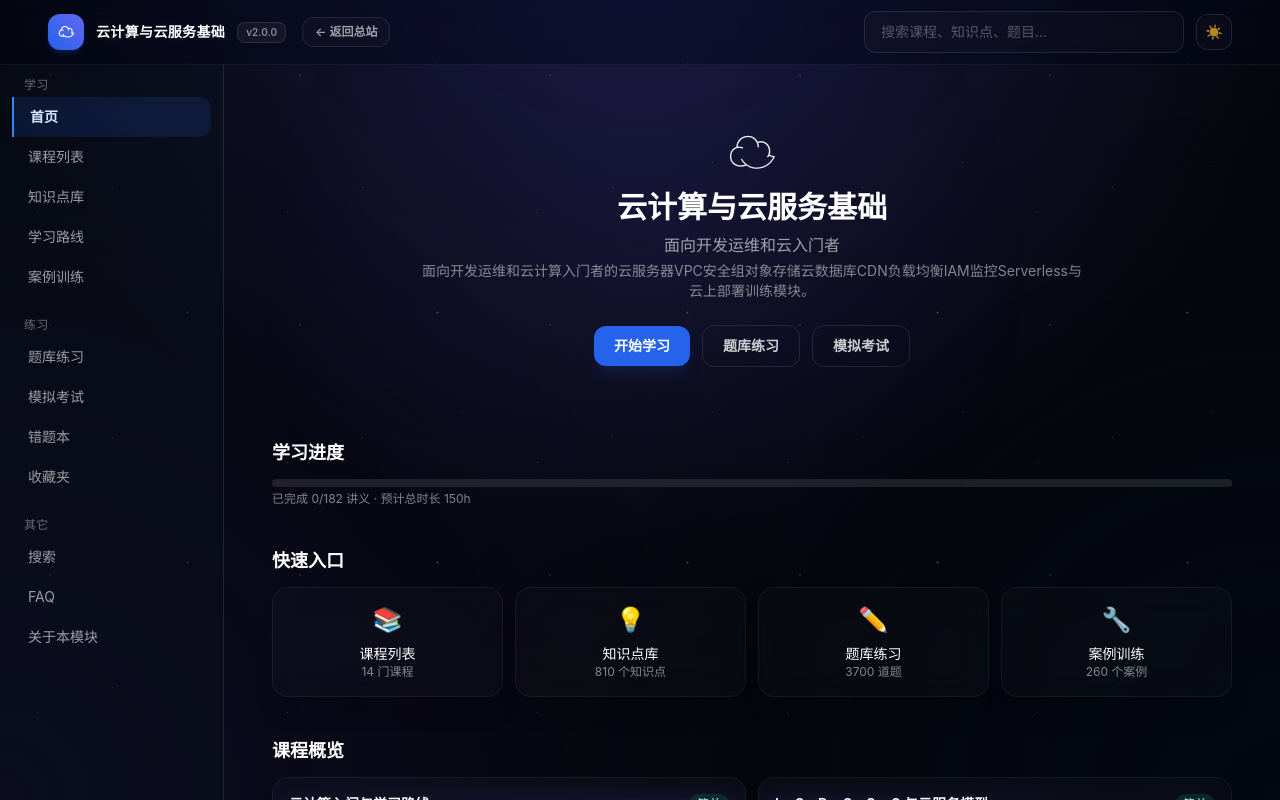
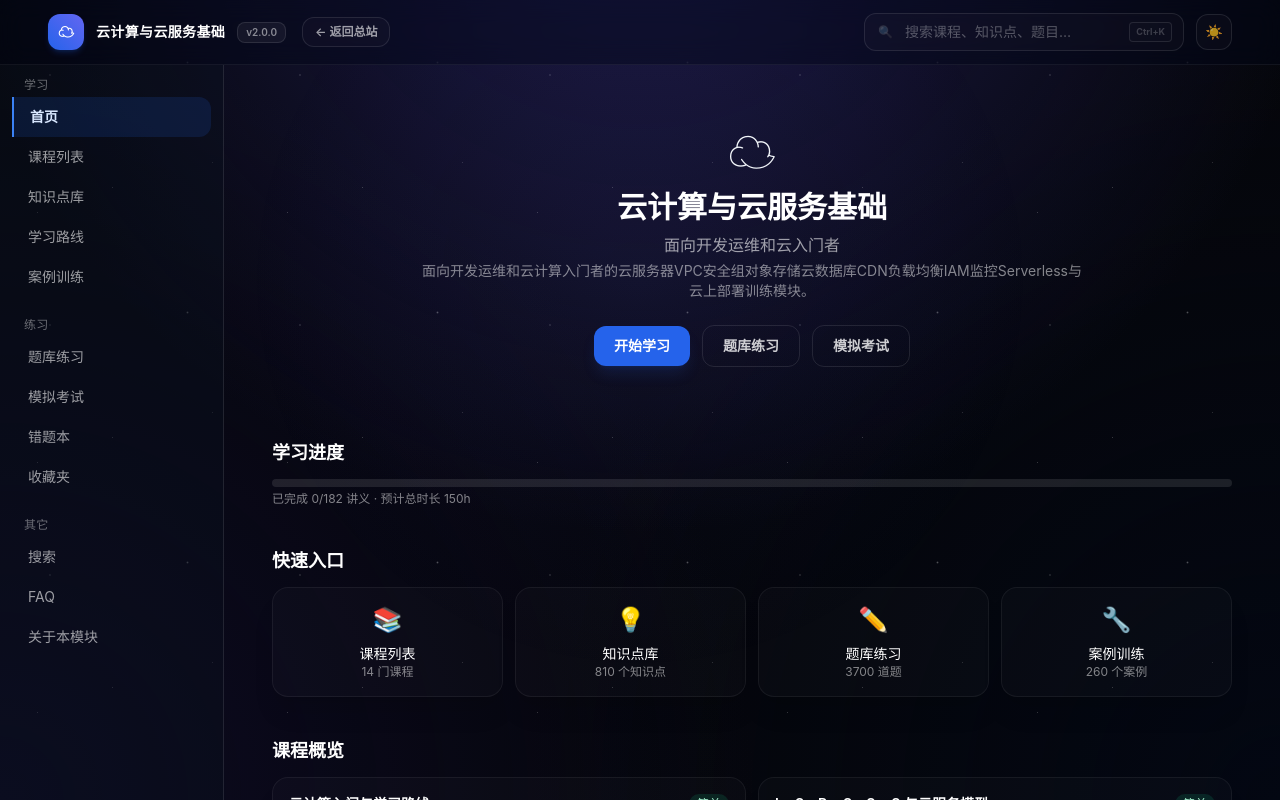
Before and after one commit to openskill-galaxy/module-cloud-computing-basic, a React (Vite) app: page / in a window 1280 px wide. Shown: the top 800 px of the page. Built offline with nearby package versions, Linux system fonts and the light colour scheme.

Commit message:
style: optimize database schema and redesign premium visual UI

```diff
--- a/src/components/Layout.tsx
+++ b/src/components/Layout.tsx
@@ -19,7 +19,7 @@ export default function Layout({
       <div className="flex flex-1">
         <Sidebar />
         <main className="flex-1 min-w-0">
-          <div className="container-page py-8">{children}</div>
+          <div className="container-page py-8 animate-fade-in">{children}</div>
         </main>
       </div>
       <Footer module={data.module} />
--- a/src/components/SearchBox.tsx
+++ b/src/components/SearchBox.tsx
@@ -13,6 +13,7 @@ export default function SearchBox() {
   const [open, setOpen] = useState(false);
   const navigate = useNavigate();
   const boxRef = useRef<HTMLDivElement>(null);
+  const inputRef = useRef<HTMLInputElement>(null);
 
   useEffect(() => {
     function handleClick(e: MouseEvent) {
@@ -22,6 +23,21 @@ export default function SearchBox() {
     }
     document.addEventListener("mousedown", handleClick);
     return () => document.removeEventListener("mousedown", handleClick);
+  }, []);
+
+  useEffect(() => {
+    function handleKeyDown(e: KeyboardEvent) {
+      if ((e.ctrlKey || e.metaKey) && e.key === "k") {
+        e.preventDefault();
+        inputRef.current?.focus();
+      }
+      if (e.key === "Escape") {
+        setOpen(false);
+        inputRef.current?.blur();
+      }
+    }
+    document.addEventListener("keydown", handleKeyDown);
+    return () => document.removeEventListener("keydown", handleKeyDown);
   }, []);
 
   // 延迟加载搜索数据（首次聚焦或输入时）
@@ -67,31 +83,51 @@ export default function SearchBox() {
     navigate(r.url);
   }
 
+  const typeColor: Record<SearchResult["type"], string> = {
+    course: "bg-brand-500/10 text-brand-300 border-brand-500/20",
+    lesson: "bg-cyan-500/10 text-cyan-300 border-cyan-500/20",
+    knowledge: "bg-purple-500/10 text-purple-300 border-purple-500/20",
+    question: "bg-amber-500/10 text-amber-300 border-amber-500/20",
+    case: "bg-rose-500/10 text-rose-300 border-rose-500/20",
+    route: "bg-emerald-500/10 text-emerald-300 border-emerald-500/20",
+    faq: "bg-blue-500/10 text-blue-300 border-blue-500/20",
+    glossary: "bg-teal-500/10 text-teal-300 border-teal-500/20",
+  };
+
   return (
     <div ref={boxRef} className="relative">
+      <div className="relative flex items-center">
         <input
+          ref={inputRef}
           type="search"
           value={query}
           onChange={(e) => setQuery(e.target.value)}
           placeholder="搜索课程、知识点、题目…"
-        className="input"
+          className="w-full rounded-xl border border-white/10 bg-white/[0.02] pl-10 pr-16 py-2 text-sm text-white placeholder-white/30 focus:border-brand-500 focus:outline-none focus:ring-1 focus:ring-brand-500 transition duration-200"
           aria-label="搜索"
         />
+        <span className="absolute left-3.5 text-white/30 text-xs">🔍</span>
+        <span className="hidden sm:inline absolute right-3 text-[9px] font-bold text-white/20 border border-white/10 rounded px-1.5 py-0.5 pointer-events-none select-none bg-white/[0.01]">
+          Ctrl+K
+        </span>
+      </div>
       {open && results.length > 0 && (
-        <ul className="absolute z-40 mt-1 max-h-80 w-full overflow-y-auto rounded-lg border border-white/10 bg-ink-900/95 backdrop-blur shadow-lg">
+        <ul className="absolute right-0 z-40 mt-2 w-[320px] sm:w-[400px] rounded-2xl border border-white/[0.08] bg-slate-950/95 backdrop-blur-xl shadow-2xl overflow-hidden p-1.5 space-y-0.5">
           {results.map((r) => (
             <li key={`${r.type}-${r.id}`}>
               <button
                 type="button"
                 onClick={() => go(r)}
-                className="flex w-full items-start gap-2 px-3 py-2 text-left hover:bg-white/10"
+                className="flex w-full items-start gap-3 rounded-xl px-3.5 py-2.5 text-left hover:bg-white/[0.04] active:scale-[0.99] transition-all duration-150"
               >
-                <span className="mt-0.5 rounded bg-brand-500/20 px-1.5 py-0.5 text-xs text-brand-100">
+                <span className={`mt-0.5 shrink-0 rounded-md border px-1.5 py-0.5 text-[10px] font-semibold ${typeColor[r.type] || "bg-brand-500/10 text-brand-300"}`}>
                   {typeLabel[r.type]}
                 </span>
                 <span className="min-w-0">
-                  <span className="block truncate text-sm text-white">{r.title}</span>
-                  <span className="block truncate text-xs text-white/50">{r.summary}</span>
+                  <span className="block text-sm text-white font-medium truncate">{r.title}</span>
+                  <span className="block text-xs text-white/40 truncate mt-0.5">
+                    {r.summary}
+                  </span>
                 </span>
               </button>
             </li>
@@ -99,7 +135,7 @@ export default function SearchBox() {
         </ul>
       )}
       {open && results.length === 0 && (
-        <div className="absolute z-40 mt-1 w-full rounded-lg border border-white/10 bg-ink-900/95 px-3 py-2 text-xs text-white/50">
+        <div className="absolute right-0 z-40 mt-2 w-[320px] rounded-2xl border border-white/[0.08] bg-slate-950/95 p-4 text-xs text-white/40 shadow-2xl">
           未找到匹配结果
         </div>
       )}
--- a/src/styles/index.css
+++ b/src/styles/index.css
@@ -268,3 +268,11 @@ body {
 .light .bg-ink-900\/95 {
   background-color: rgba(255, 255, 255, 0.95) !important;
 }
+
+@keyframes fadeIn {
+  from { opacity: 0; transform: translateY(4px); }
+  to { opacity: 1; transform: translateY(0); }
+}
+.animate-fade-in {
+  animation: fadeIn 0.4s cubic-bezier(0.16, 1, 0.3, 1) forwards;
+}
```
Lines whose indentation alone changed are shown as unchanged.
